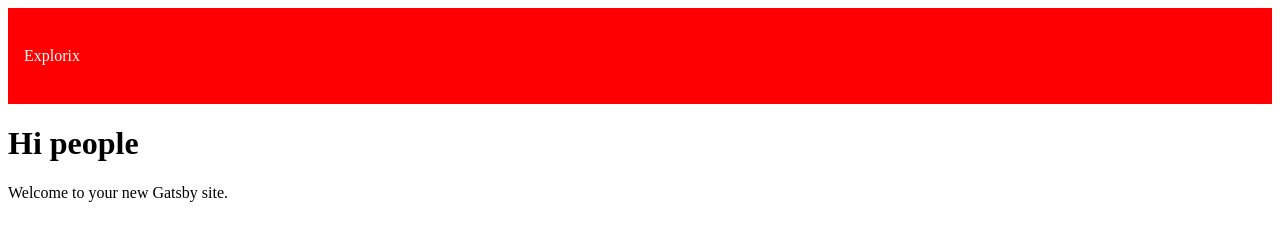
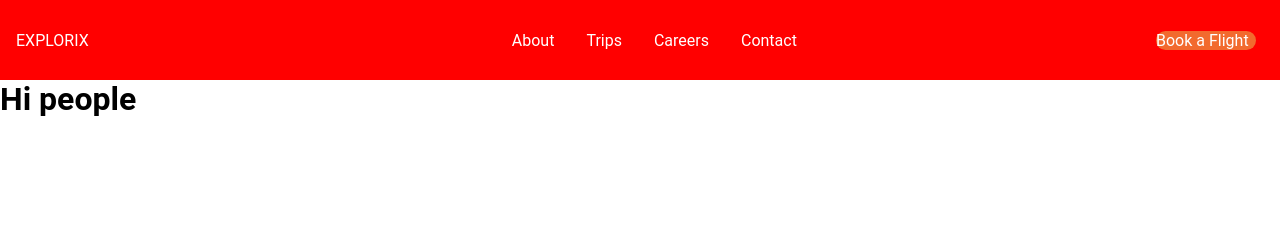
Before and after one commit to thomasfriedrichs/travel-proj, a Gatsby site: page / in a window 1280 px wide. Built offline with nearby package versions, Linux system fonts and the light colour scheme; Gatsby itself is replaced by a stand-in of ours.

Commit message:
add button

```diff
--- a/package.json
+++ b/package.json
@@ -19,6 +19,7 @@
     "react": "^17.0.1",
     "react-dom": "^17.0.1",
     "react-helmet": "^6.1.0",
+    "react-icons": "^4.3.1",
     "styled-components": "^5.3.1"
   },
   "devDependencies": {
--- /dev/null
+++ b/src/components/header/Button.js
@@ -0,0 +1,22 @@
+import styled from "styled-components";
+import  {Link} from 'gatsby';
+
+export const Button = styled(Link)`
+  background: ${({primary}) => (primary ? '#F26A2E' : '#077BF1')};
+  white-space: nowrap;
+  padding: ${({ big }) => (big ? '16px 40px' : '16 px')};
+  color: #fff;
+  font-size: ${({ big }) => (big ? '20px' : '16px')};
+  outline: none;
+  border: none;
+  min-width: 100px;
+  cursor: pointer;
+  text-decoration: none;
+  transition: 0.1s !important;
+  border-radius: ${({ round }) => (round ? '50px' : 'none')};
+
+  &:hover {
+    background: ${({ primary }) => (primary ? '077BF1' : '#F26A2E')};
+    transform: translateY(-2px);
+  }
+`
--- a/src/components/header/Header.js
+++ /dev/null
@@ -1,20 +0,0 @@
-import * as React from "react"
-// import {Link} from 'gatsby';
-
-import {Nav, NavLink} from './HeaderElement';
-
-const Header = () => {
-
-
-  return (
-    <>
-      <Nav>
-        <NavLink to='/'>Explorix</NavLink>
-      </Nav>
-    </>
-  )
-}
-
-
-
-export default Header;
--- a/src/components/header/HeaderElement.js
+++ b/src/components/header/HeaderElement.js
@@ -1,5 +1,7 @@
 import styled from 'styled-components';
 import { Link } from 'gatsby';
+import { FaBars } from 'react-icons/fa';
+
 
 export const Nav = styled.nav`
   background: red;
@@ -20,3 +22,38 @@
   height: 100%;
   cursor: pointer;
 `
+
+export const Bars = styled(FaBars)`
+  display: none;
+  color: #fff;
+
+  @media screen and (max-width: 768px) {
+    display: block;
+    position: absolute;
+    top: 0;
+    right: 0;
+    transform: translate(-100%, 75%);
+    font-size: 1.8rem;
+    cursor: pointer;
+  }
+`
+
+export const NavMenu = styled.div`
+  display: flex;
+  align-items: center;
+  margin-right: -48px;
+
+  @media screen and (max-width: 786px) {
+    display: none;
+  }
+`
+
+export const NavBtn = styled.div`
+  display: flex;
+  align-items: center;
+  margin-right: 24px;
+
+  @media screen and (max-width: 768px){
+    display: none;
+  }
+`
--- /dev/null
+++ b/src/components/header/index.js
@@ -0,0 +1,35 @@
+import * as React from "react"
+
+import {Nav, NavLink, Bars, NavMenu, NavBtn} from './HeaderElement';
+import { headerData } from "../../data/HeaderData";
+import { menuData } from "../../data/MenuData";
+import { Button } from "./Button";
+
+const Header = () => {
+
+
+  return (
+    <>
+      <Nav>
+        <NavLink to='/'>{headerData.headOne}</NavLink>
+        <Bars />
+        <NavMenu>
+          {menuData.map((item, index) => (
+            <NavLink to={item.link} key={index}>
+              {item.title}
+            </NavLink>
+          ))}
+        </NavMenu>
+        <NavBtn>
+          <Button primary="true"  round="true" to="/trips">
+            Book a Flight
+          </Button>
+        </NavBtn>
+      </Nav>
+    </>
+  )
+}
+
+
+
+export default Header;
--- a/src/components/layout.js
+++ b/src/components/layout/index.js
@@ -1,12 +1,14 @@
 import * as React from "react"
 import PropTypes from "prop-types"
 
-import Header from "./header/Header"
+import Header from "../header"
+import { GlobalStyle } from "../styles/GlobalStyles"
 
 const Layout = ({ children }) => {
 
   return (
     <>
+    <GlobalStyle/>
       <Header/>
       <main>
         {children}
--- a/src/components/styles/GlobalStyles.js
+++ b/src/components/styles/GlobalStyles.js
@@ -0,0 +1,11 @@
+import { createGlobalStyle } from "styled-components";
+
+export const GlobalStyle = createGlobalStyle`
+ * {
+    font-family: 'Roboto', sans-serif;
+    margin: 0;
+    padding: 0;
+    box-sizing: border-box;
+
+  }
+`
--- /dev/null
+++ b/src/data/HeaderData.js
@@ -0,0 +1,3 @@
+export const headerData = {
+  headOne: 'EXPLORIX',
+}
--- /dev/null
+++ b/src/data/MenuData.js
@@ -0,0 +1,7 @@
+export const menuData = [
+  {title: 'About', link: '/about'},
+  {title: 'Trips', link: '/trips'},
+  {title: 'Careers', link: '/careers'},
+  {title: 'Contact', link: '/contact'},
+
+]
--- a/src/pages/404.js
+++ b/src/pages/404.js
@@ -1,13 +1,13 @@
 import * as React from "react"
 
-import Layout from "../components/layout"
+import Layout from "../components/layout/Index.js"
 import Seo from "../components/seo"
 
 const NotFoundPage = () => (
   <Layout>
     <Seo title="404: Not found" />
     <h1>404: Not Found</h1>
-    <p>You just hit a route that doesn&#39;t exist... the sadness.</p>
+    <p>You just hit a route that doesnt exist... the sadness.</p>
   </Layout>
 )
 
--- a/src/pages/index.js
+++ b/src/pages/index.js
@@ -1,13 +1,12 @@
 import * as React from "react"
 
 import Layout from "../components/layout"
-import Seo from "../components/seo"
+import Seo from "../components/Seo"
 
 const IndexPage = () => (
   <Layout>
     <Seo title="Home" />
     <h1>Hi people</h1>
-    <p>Welcome to your new Gatsby site.</p>
   </Layout>
 )
 
--- a/src/pages/using-typescript.tsx
+++ b/src/pages/using-typescript.tsx
@@ -2,7 +2,7 @@
 import * as React from "react"
 import { PageProps, Link, graphql } from "gatsby"
 
-import Layout from "../components/layout"
+import Layout from "../components/layout/Index"
 import Seo from "../components/seo"
 
 type DataProps = {
```
Also changed, not shown: src/components/hero/HeroElement.js (added), src/components/hero/index.js (added), 1 other file.
